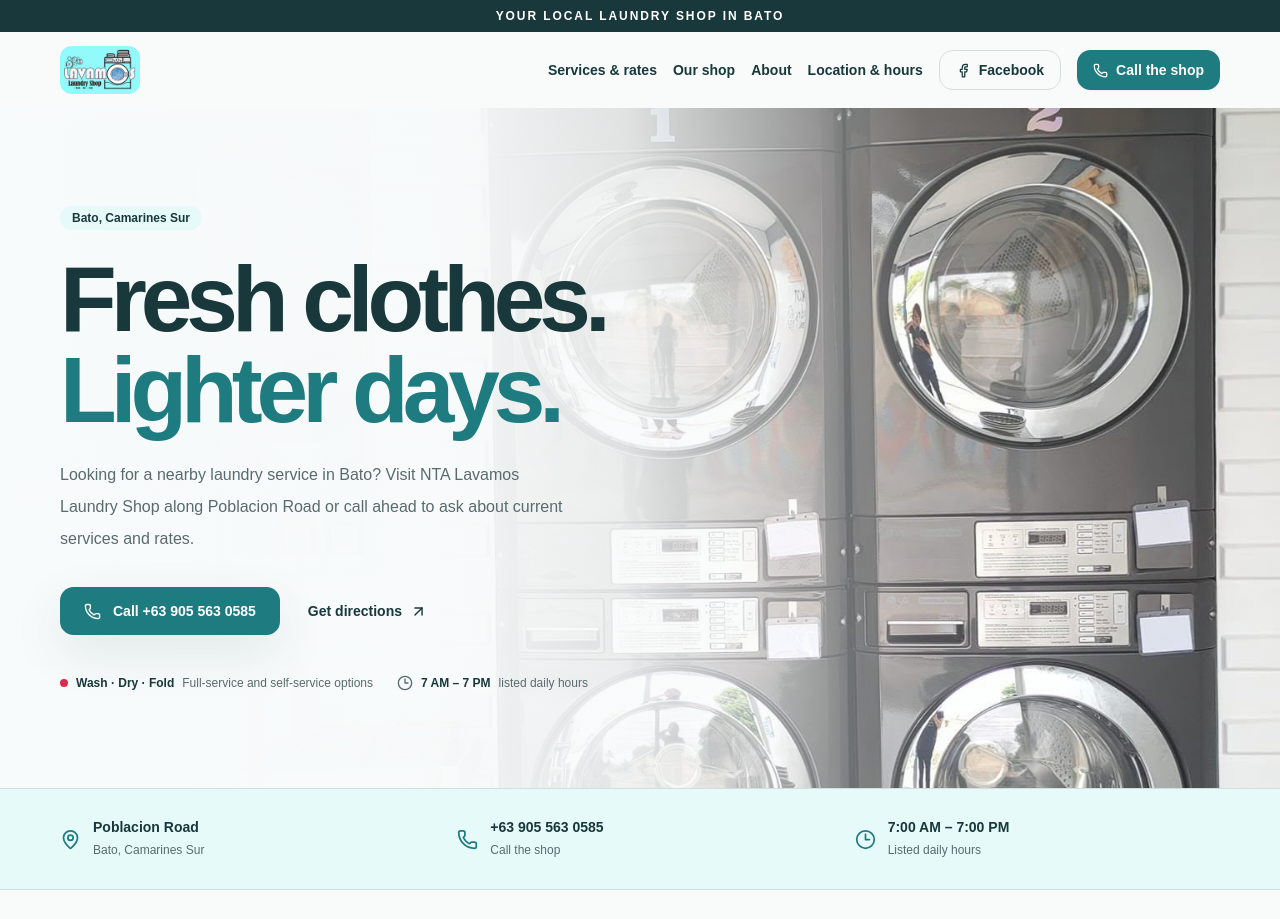
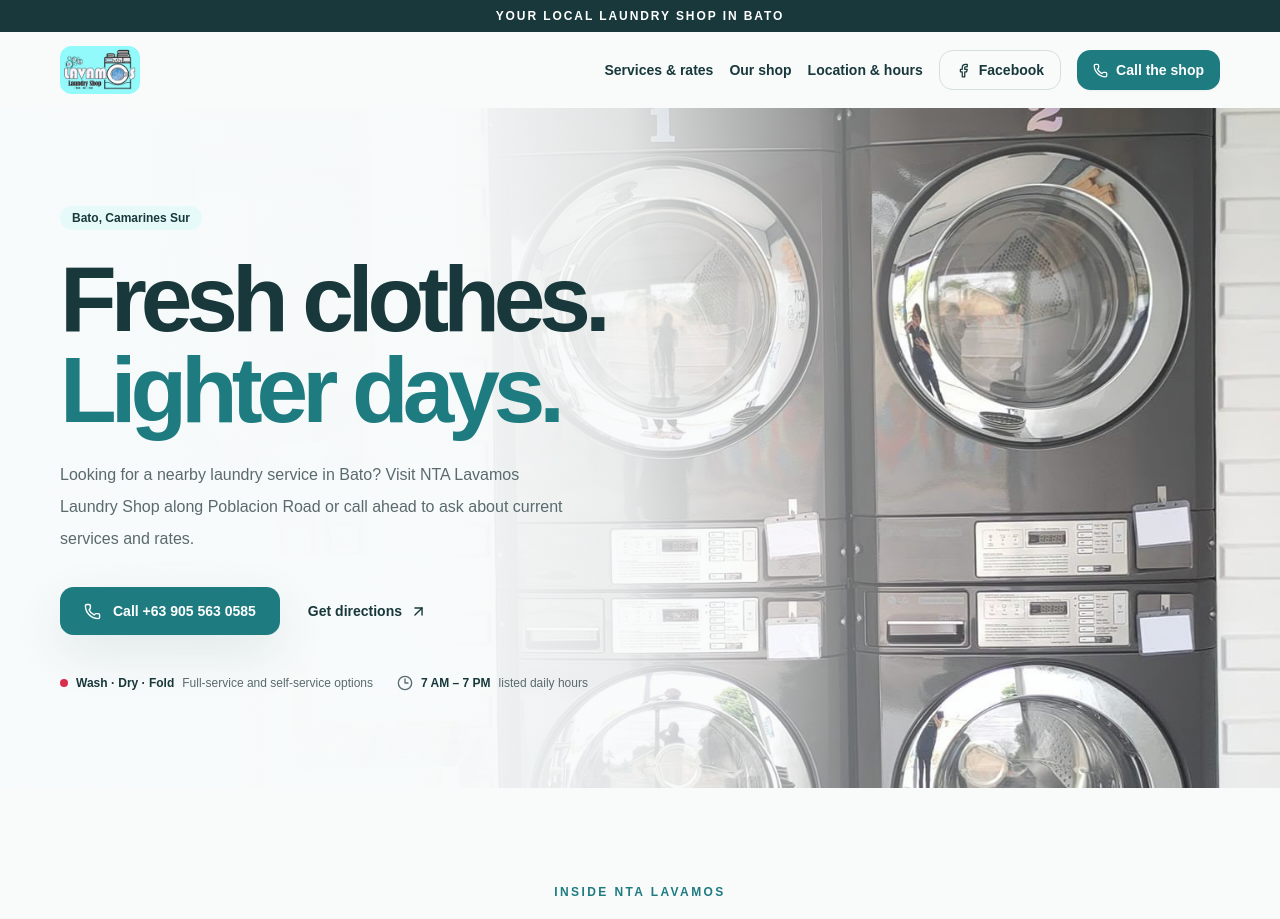
Before and after one commit to Draizen75/NTA-Lavamos-Laundry-Shop, a Next.js app: page / in a window 1280 px wide. Shown: the top 919 px of the page. Built offline with nearby package versions, Linux system fonts and the light colour scheme.

Commit message:
Remove redundant homepage sections and contact strip

```diff
--- a/app/page.tsx
+++ b/app/page.tsx
@@ -34,7 +34,6 @@ export default function Home() {
         <nav aria-label="Main navigation" className="hidden items-center gap-4 text-xs font-semibold text-brand-deep lg:flex xl:text-sm">
           <Link className="transition-colors hover:text-primary" href="#services">Services & rates</Link>
           <Link className="transition-colors hover:text-primary" href="#gallery">Our shop</Link>
-          <Link className="transition-colors hover:text-primary" href="#about">About</Link>
           <Link className="transition-colors hover:text-primary" href="#visit">Location & hours</Link>
           <a href={business.facebook} target="_blank" rel="noopener noreferrer" className="inline-flex h-10 items-center gap-2 rounded-lg border border-border px-4 text-sm font-semibold text-brand-deep transition hover:border-primary hover:text-primary"><Facebook size={15} /> Facebook</a>
           <a href={business.phoneHref} className="inline-flex h-10 items-center gap-2 rounded-lg bg-primary px-4 text-sm font-semibold text-white shadow-sm transition hover:bg-primary/90"><Phone size={15} /> Call the shop</a>
@@ -77,15 +76,6 @@ export default function Home() {
           </div>
         </div>
       </section>
-
-      <section className="border-y border-border bg-brand-mint">
-        <div className="container grid gap-5 py-6 sm:grid-cols-2 sm:gap-6 lg:grid-cols-3 lg:gap-8 lg:py-7">
-          <div className="flex items-center gap-3"><MapPin className="text-primary" size={21} /><span><strong className="block text-sm text-brand-deep">Poblacion Road</strong><span className="text-xs text-muted-foreground">Bato, Camarines Sur</span></span></div>
-          <div className="flex items-center gap-3"><Phone className="text-primary" size={21} /><span><strong className="block text-sm text-brand-deep">+63 905 563 0585</strong><span className="text-xs text-muted-foreground">Call the shop</span></span></div>
-          <div className="flex items-center gap-3"><Clock3 className="text-primary" size={21} /><span><strong className="block text-sm text-brand-deep">7:00 AM – 7:00 PM</strong><span className="text-xs text-muted-foreground">Listed daily hours</span></span></div>
-        </div>
-      </section>
-
 
       <section id="gallery" className="bg-background py-14 sm:py-20 lg:py-24">
         <div className="container">
@@ -188,31 +178,6 @@ export default function Home() {
         </div>
       </section>
 
-      <section id="about" className="container grid items-center gap-8 py-14 sm:gap-10 sm:py-20 lg:grid-cols-2 lg:gap-12 lg:py-28">
-        <div className="relative mx-auto h-[280px] w-full max-w-[490px] overflow-hidden rounded-[2rem] bg-brand-mint shadow-soft sm:h-[360px] lg:h-[420px]">
-          <Image
-            src="/lavamos%20shop%201.jpg"
-            alt="Inside NTA Lavamos Laundry Shop, showing the actual shop interior and laundry equipment"
-            width={1400}
-            height={1050}
-            sizes="(max-width: 1023px) calc(100vw - 2.5rem), 490px"
-            className="absolute inset-0 h-full w-full object-cover"
-          />
-        </div>
-        <div>
-          <p className="text-xs font-bold uppercase tracking-[0.2em] text-primary">NTA Lavamos Laundry Shop</p>
-          <h2 className="mt-4 text-4xl font-black leading-tight tracking-tight text-brand-deep sm:text-5xl">Your neighborhood laundry <span className="text-primary">stop.</span></h2>
-          <p className="mt-5 text-sm leading-7 text-muted-foreground">Choose full-service wash, dry and fold or self-service machine options. View the service rates, turnaround choices and load-capacity guidance above, or contact the shop to confirm availability.</p>
-          <Card className="mt-6 rounded-2xl border-border/80 shadow-sm sm:mt-7">
-            <CardContent className="flex flex-col gap-3 p-5 sm:flex-row sm:items-center">
-              <span className="grid h-11 w-11 shrink-0 place-items-center rounded-xl bg-brand-mint text-primary"><Phone size={20} /></span>
-              <div className="min-w-0 flex-1"><p className="font-extrabold text-brand-deep">Need help choosing a service?</p><p className="mt-1 text-xs leading-5 text-muted-foreground">Call the shop to confirm current rates, machine availability and turnaround.</p></div>
-              <a className="inline-flex h-10 shrink-0 items-center justify-center rounded-lg bg-primary px-4 text-xs font-bold text-white hover:bg-primary/90" href={business.phoneHref}>Call the shop</a>
-            </CardContent>
-          </Card>
-        </div>
-      </section>
-
       <section id="visit" className="container pb-14 sm:pb-20 lg:pb-28">
         <div className="grid overflow-hidden rounded-3xl bg-brand-mint lg:grid-cols-[0.78fr_1.22fr]">
           <div className="p-8 sm:p-12">
@@ -240,13 +205,6 @@ export default function Home() {
         </div>
       </section>
 
-      <section id="contact" className="bg-brand-deep text-white">
-        <div className="container flex flex-col gap-5 py-10 sm:gap-6 sm:py-14 md:flex-row md:items-center md:justify-between">
-          <div><p className="text-xs font-bold uppercase tracking-[0.2em] text-brand-cyan">Need laundry service?</p><h2 className="mt-3 text-3xl font-black sm:text-4xl">Call NTA Lavamos.</h2><p className="mt-2 text-sm text-white/70">Ask about available services, rates, and order turnaround.</p></div>
-          <a href={business.phoneHref} className="inline-flex min-h-12 w-full shrink-0 items-center justify-center gap-3 rounded-lg bg-brand-cyan px-6 text-sm font-bold text-brand-deep transition hover:bg-brand-cyan/85 sm:w-auto"><Phone size={17} /> {business.phone}</a>
-        </div>
-      </section>
-
       <footer className="bg-brand-deep text-white">
         <div className="container border-t border-white/10 py-10 sm:py-12">
           <div className="grid gap-9 sm:grid-cols-2 lg:grid-cols-[1.2fr_0.8fr_1fr] lg:gap-12">
@@ -266,7 +224,6 @@ export default function Home() {
               <ul className="mt-4 space-y-3 text-sm text-white/75">
                 <li><Link className="transition hover:text-brand-cyan focus-visible:rounded-sm focus-visible:outline-none focus-visible:ring-2 focus-visible:ring-brand-cyan" href="#services">Services & rates</Link></li>
                 <li><Link className="transition hover:text-brand-cyan focus-visible:rounded-sm focus-visible:outline-none focus-visible:ring-2 focus-visible:ring-brand-cyan" href="#gallery">Our shop</Link></li>
-                <li><Link className="transition hover:text-brand-cyan focus-visible:rounded-sm focus-visible:outline-none focus-visible:ring-2 focus-visible:ring-brand-cyan" href="#about">About us</Link></li>
                 <li><Link className="transition hover:text-brand-cyan focus-visible:rounded-sm focus-visible:outline-none focus-visible:ring-2 focus-visible:ring-brand-cyan" href="#visit">Location & hours</Link></li>
               </ul>
             </nav>
```
